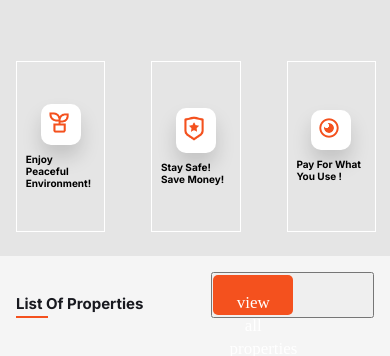
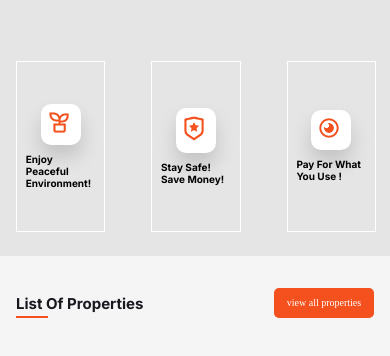
Before and after one commit to 1FarukDev/Home-living-cost.github.io, a plain HTML site: page index.html in a window 390 px wide. Shown: the part 1462-1818 px from the top of the page. Drawn offline with Linux system fonts and the light colour scheme.

Commit message:
updated property main section

```diff
--- a/style.css
+++ b/style.css
@@ -205,11 +205,13 @@ h2{
     margin-top: -15px;
     background-color: rgba(244, 81, 30, 1);
 }
+button{
+    border: none;
+    background-color: rgba(244, 81, 30, 1);
+    border-radius: 5px;
+}
 #view{
-    margin-top: rem;
-    padding: 1rem;
-    background: rgba(244, 81, 30, 1);
-    border-radius: 5px;
+    padding: .5rem;
     font-style: normal;
     font-family: 'Manrope';
     font-weight: 500;
@@ -403,19 +405,22 @@ h2{
             margin-top: -20px;
             background-color: rgba(244, 81, 30, 1);
         }
+        button{
+            width: 100px;
+            border: none;
+            background-color: rgba(244, 81, 30, 1);
+            border-radius: 5px;
+            margin-top: 1rem;
+        }
         #view{
-          width: 30%;
-          height: 1vh;
-          padding: 1rem;
-    background: rgba(244, 81, 30, 1);
-    border-radius: 5px;
-    font-style: normal;
-    font-family: 'Manrope';
-    font-weight: 500;
-    font-size: 17px;
-    line-height: 23px;
-    text-align: center;
-    color: #FFFFFF;
+            padding: 0;
+            font-style: normal;
+            font-family: 'Manrope';
+            font-weight: 300;
+            font-size: 10px;
+            text-align: center;
+            color: #FFFFFF;
+
         }
 }
 @media (min-width:1728px){
```
